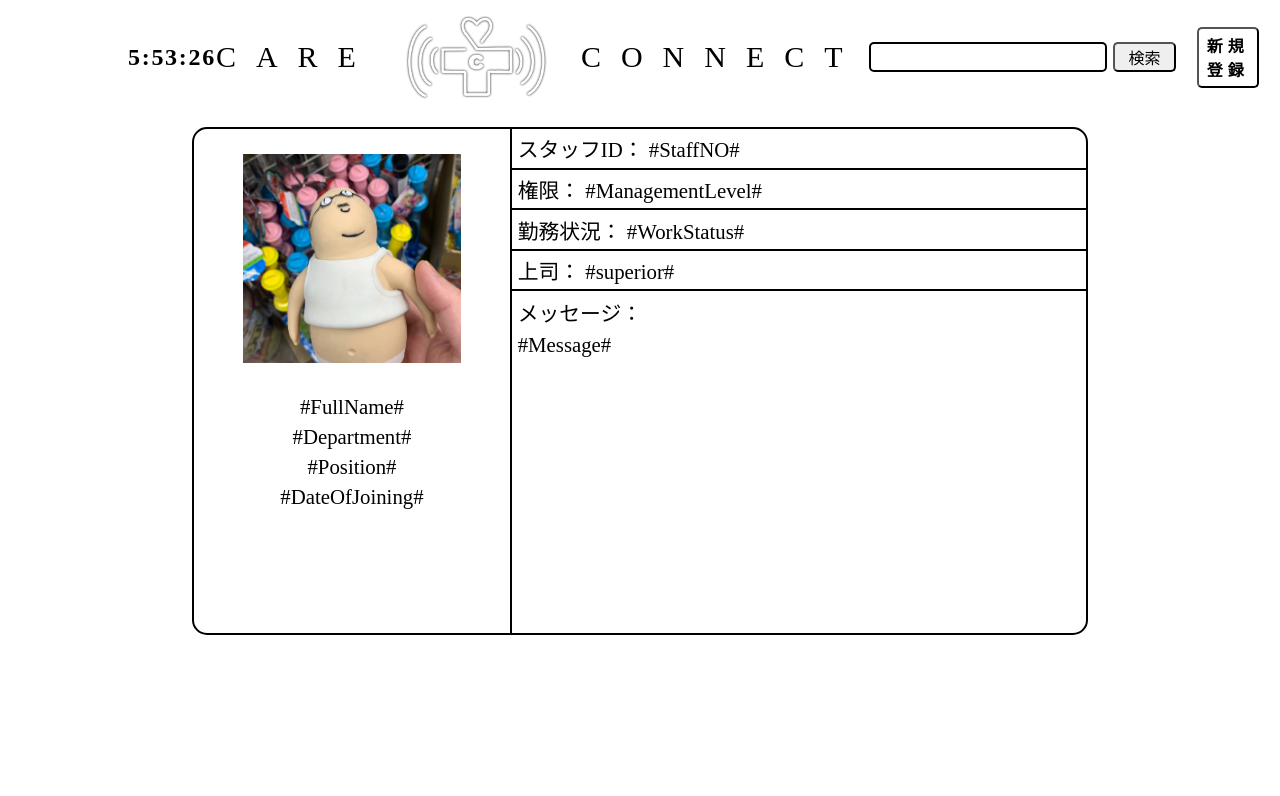
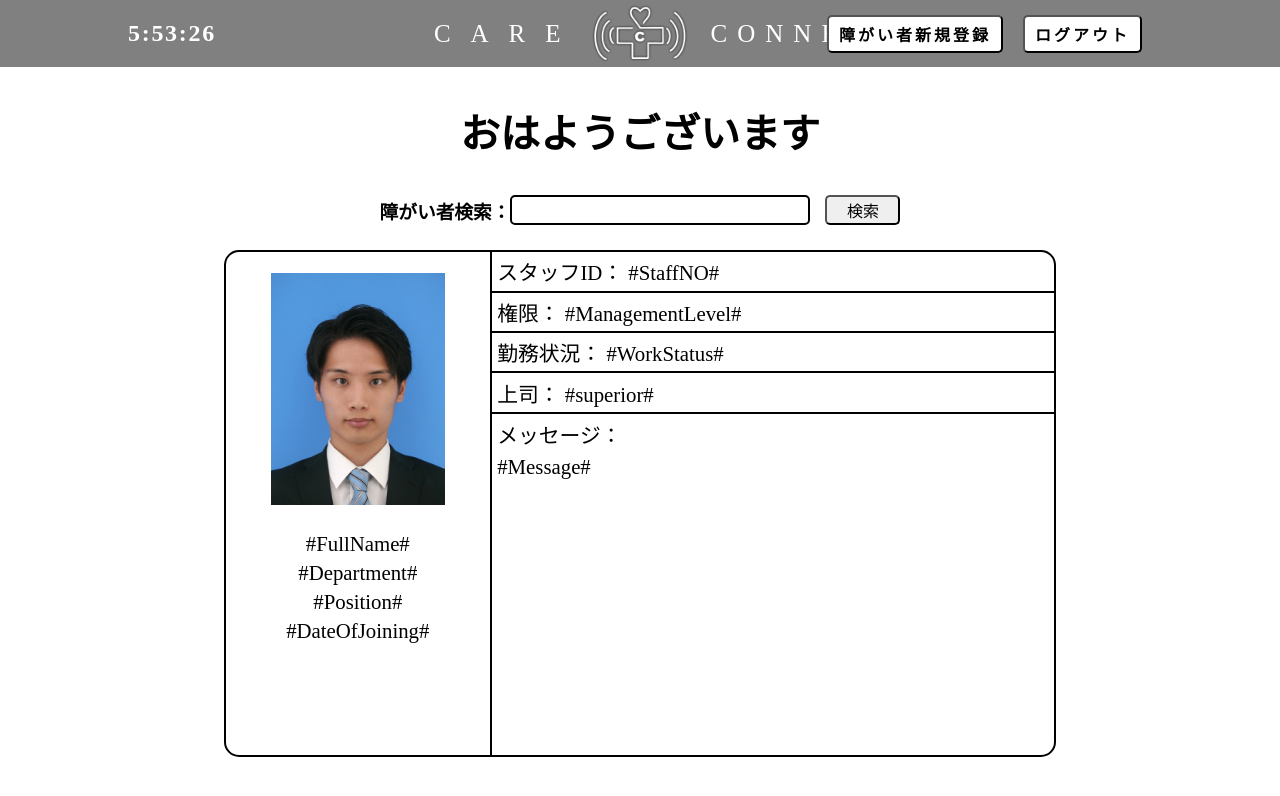
Before and after one commit to ECC200/frontend, a React (Vite) app: page /WebStaffData in a window 1280 px wide. Shown: the top 796 px of the page. Built offline with nearby package versions, Linux system fonts and the light colour scheme.

Commit message:
frontend version 1

```diff
--- a/src/Web/webDisSignUp.jsx
+++ b/src/Web/webDisSignUp.jsx
@@ -1,15 +1,20 @@
 import { useState } from "react";
 import { css } from '@emotion/css'
+import { useNavigate } from 'react-router-dom';
 import Axios from 'axios';
 import styled from "@emotion/styled";
-import Logofunc from "../LogoSetup";
 import CircularProgress from '@mui/material/CircularProgress';
 import Box from '@mui/material/Box';
 import Dialog from '@mui/material/Dialog';
 import DialogContent from '@mui/material/DialogContent';
 import DialogTitle from '@mui/material/DialogTitle';
+import WebHeader from './webHeader.jsx';
+import BackButtonImage from '../assets/back.png';
+
+
 
 function DisSignUpTop() {
+  const navigate = useNavigate();
   const [dob, setDob] = useState({ year: "", month: "", day: "" });
   const [emergencyContactArray, setEmergencyContactArray] = useState([
     { name: "", phone: "" },
@@ -157,8 +162,14 @@ function DisSignUpTop() {
           )
         )}
 
+      <Header>
+        <BackButtonStyled src={BackButtonImage} alt="戻る" onClick={() => navigate(-1)} />
+        <WebHeader />
+      </Header>
+
+      <PageTitle>障がい者新規登録</PageTitle>
+
       <LoginContainer>
-        <Logofunc />
         {/* 名前 */}
         <InputArea100>
           {checkErr && allData.user_name === "" ?
@@ -447,7 +458,7 @@ function DisSignUpTop() {
 
         {/* 緊急連絡先 */}
         <Emergency>緊急連絡先</Emergency>
-        <h4>緊急連絡先は最低一人です</h4>
+        <h4>* 緊急連絡先は最低一人です</h4>
         <TwoBar>
           <TwoColumn>
             {/* 関係 */}
@@ -558,8 +569,22 @@ function DisSignUpTop() {
 
 export default DisSignUpTop;
 
+const Header = styled.header`
+  display: flex;
+  justify-content: space-between;
+  align-items: center;
+  margin: 0 auto;
+  background-color:gray;
+`;
+
+const PageTitle = styled.h1`
+      text-align: center;
+      margin:35px 0 0 0;
+      font-size:40px;
+`
+
 const LoginContainer = styled.div`
-      margin: 3.5% auto 5% auto;
+      margin: 2% auto 5% auto;
       width: 50%;
       display:flex;
       flex-direction: column;
@@ -687,6 +712,7 @@ const SubmitBtn = styled.button`
       border-radius: 20px;
       color: #000;
       font-size: 100%;
+      font-weight: bold;
       letter-spacing: 5px;
       margin: 0 auto;
       margin-top: 5%;
@@ -716,3 +742,11 @@ const Emergency = styled.h2`
 const Confirm = styled.h3`
       margin:5px 0;
       `
+
+const BackButtonStyled = styled.img`
+  position: absolute;
+  width: 40px;
+  height: 40px;
+  margin-left: 20px;
+  cursor: pointer;
+`;
--- a/src/Web/webHeader.jsx
+++ b/src/Web/webHeader.jsx
@@ -1,43 +1,55 @@
 import Logofile from "../assets/logo.png";
 import styled from "@emotion/styled";
+import { Global, css } from '@emotion/react';
 
 function webHeader() {
   const LogoArea = styled.div`
     display: grid;
     justify-content: center;
     align-items: center;
-    margin-left: auto;
-    margin-right: auto;
-    width: 90%;
+    width: 100%;
+    background-color:grey;
+    padding:0.3% 0;
   `;
   const LogoImg = styled.img`
     width: 100px;
-    @media (min-width: 768px) {
-        width: 150px;
-    }
-    margin: 0 auto;
+    margin: 0 10px;
     filter: drop-shadow(0 0 1px #000);
   `;
   const LogoName = styled.div`
     display: flex;
     justify-content: center;
     align-items: center;
-    color: #000;
+    color: #fff;
     letter-spacing: 20px;
-    padding: 0;
-    font-size: 30px;
+    padding: 0 auto;
+    font-size: 25px;
     text-align: center;
     text-transform: uppercase;
+    span{
+      letter-spacing: 10px;
+      margin-left:10px;
+    }
   `;
 
   return (
-    <LogoArea>
-      <LogoName>
-        Care&nbsp;
-        <LogoImg src={Logofile} alt="Logo" />
-        &nbsp;Connect
-      </LogoName>
-    </LogoArea>
+    <>
+      <Global
+        styles={css`
+      * {
+        margin: 0;
+        box-sizing: border-box;
+      }
+    `}
+      />
+      <LogoArea>
+        <LogoName>
+          &nbsp;&nbsp;Care
+          <LogoImg src={Logofile} alt="Logo" />
+          <span>Connect</span>
+        </LogoName>
+      </LogoArea>
+    </>
   );
 }
 
--- a/src/Web/webPatientData.jsx
+++ b/src/Web/webPatientData.jsx
@@ -12,6 +12,7 @@ import PersonImg from '../assets/taku.jpeg';
 import EditImage from '../assets/edit.png';
 import BackButtonImage from '../assets/back.png';
 import SaveButtonImage from '../assets/save.png';
+import ReturnButtonImage from '../assets/x.png';
 import WebHeader from './webHeader.jsx';
 
 const lineSize = '2.5px';
@@ -66,13 +67,6 @@ function WebpatientData() {
         }
     };
 
-    const handleEditClick = () => {
-        setIsEditing(true); // 編集状態にする
-    };
-
-    const handleEditClose = () => {
-        setOpen(true);
-    }
     const handleSave = () => {
         setLoad(true)
         const patientDataToSave = { ...patientData, contentList };
@@ -93,7 +87,7 @@ function WebpatientData() {
     return (
         <>
             {load ? (
-                <Dialog open={open}>
+                <Dialog open={open} onClose={() => setOpen(false)}>
                     <DialogTitle className={css`text-align: center;`}>注意</DialogTitle>
                     <DialogContent className={css`width:600px;text-align: center;`}>
                         {!sended ? (
@@ -122,15 +116,19 @@ function WebpatientData() {
             <Header>
                 <BackButtonStyled src={BackButtonImage} alt="戻る" onClick={() => navigate(-1)} />
                 <WebHeader />
-                <div></div>
             </Header>
+
+            <PageTitle>障がい者データ</PageTitle>
 
             <EditBtn>
                 {isEditing && (
-                    <img src={SaveButtonImage} alt="保存" onClick={handleEditClose} className={css`width: 30px;height: 30px;`} />
+                    <div className={css`display:flex;`}>
+                        <img src={SaveButtonImage} alt="保存" onClick={() => setOpen(true)} className={css`width: 30px;height: 30px;margin:0 10px;`} />
+                        <img src={ReturnButtonImage} alt="編集戻る" onClick={() => setIsEditing(false)} className={css`width: 30px;height: 30px;margin:0 10px;`} />
+                    </div>
                 )}
                 {!isEditing && (
-                    <img src={EditImage} alt="編集" onClick={handleEditClick} className={css`width: 30px;height: 30px;`} />
+                    <img src={EditImage} alt="編集" onClick={() => setIsEditing(true)} className={css`width: 30px;height: 30px;`} />
                 )}
             </EditBtn>
 
@@ -278,14 +276,15 @@ export default WebpatientData;
 const Header = styled.header`
   display: flex;
   justify-content: space-between;
-  padding: 10px;
+  align-items: center;
+  margin: 0 auto;
+  background-color:gray;
 `;
 
 const BackButtonStyled = styled.img`
-    position: relative;
+  position: absolute;
   width: 40px;
   height: 40px;
-  margin-top: 20px;
   margin-left: 20px;
   cursor: pointer;
 `;
@@ -293,7 +292,6 @@ const BackButtonStyled = styled.img`
 const ContainerStyle = styled.div`
   display: grid;
   grid-template-columns: 1fr 2fr 1fr;
-  gap: 10px;
   width: 85%;
   border: ${lineSize} solid #000;
   border-radius: 15px;
@@ -334,6 +332,10 @@ const ContentListStyle = styled.table`
 const InfoLeftData = styled.div`
   text-align: left;
   border:none;
+  padding: 5px;
+  th{
+    padding: 3px 0;
+  }
   th{
      padding-right: 15px;
   }
@@ -439,3 +441,9 @@ const SubmitBtn = styled.button`
       text-transform: uppercase;
       cursor: pointer;
       `;
+
+const PageTitle = styled.h1`
+      text-align: center;
+      margin:25px 0 0 0;
+      font-size:40px;
+`
--- a/src/Web/webStaffData.jsx
+++ b/src/Web/webStaffData.jsx
@@ -1,19 +1,19 @@
 import { useState, useEffect, useCallback, useRef } from 'react'
 import { useNavigate } from "react-router-dom";
 import { Axios } from 'axios';
+import { css } from '@emotion/css'
 import Dialog from '@mui/material/Dialog';
 import DialogContent from '@mui/material/DialogContent';
 import DialogTitle from '@mui/material/DialogTitle';
 import WebHeader from './webHeader.jsx';
 import styled from '@emotion/styled';
-import TestImg from '../assets/螢幕截圖 2024-06-06 11.22.29.png'
-
-
+import PersonImg from '../assets/taku.jpeg';
 
 function WebStaffData() {
     const StaffID = '#'
     const navigate = useNavigate();
     const [open, setOpen] = useState(false);
+    const [logout, setLogout] = useState(false);
     const [isInactive, setIsInactive] = useState(false);
     const timeoutRef = useRef(null);
     const [searchbar, setSearchbar] = useState('')
@@ -57,6 +57,10 @@ function WebStaffData() {
         navigate("/webStaffReLogin/", { state: dataForReLogin });
     };
 
+    const handleLogout = () => {
+        setLogout(true)
+    }
+
     // 時間
     const [time, setTime] = useState(new Date());
     useEffect(() => {
@@ -81,7 +85,7 @@ function WebStaffData() {
     if (!isInactive) {
         return (
             <>
-                <Dialog Dialog open={open} onClose={() => setOpen(false)}>
+                <Dialog open={open} onClose={() => setOpen(false)}>
                     <Testasd>
                         <DialogTitle>検索結果</DialogTitle>
                         <DialogContent className='DialogContentStyle'>
@@ -94,29 +98,40 @@ function WebStaffData() {
                     </Testasd>
                 </Dialog >
 
+                <Dialog open={logout} onClose={() => setLogout(false)}>
+                    <Testasd className={css`text-align: center;`}>
+                        <DialogTitle>ログアウト確認</DialogTitle>
+                        <DialogContent className='DialogContentStyle'>
+                            <h3>本当にログアウトをしますか？</h3>
+                            <SubmitBtn onClick={() => navigate("/WebLogin/")}>ログアウト</SubmitBtn>
+                        </DialogContent>
+                    </Testasd>
+                </Dialog >
+
                 <Header>
-                    {time.getSeconds() > 9 ?
+                    {
+                        time.getSeconds() > 9 ?
                             (<ShowTime><h2>{time.getHours()}:{time.getMinutes()}:{time.getSeconds()}</h2></ShowTime>)
                             :
                             (<ShowTime><h2>{time.getHours()}:{time.getMinutes()}:0{time.getSeconds()}</h2></ShowTime>)
                     }
                     <WebHeader />
+                    <HeaderRigjht>
+                        <HeaderBtn onClick={() => navigate("/webDisSignUp/")}>障がい者新規登録</HeaderBtn>
+                        <HeaderBtn onClick={handleLogout}>ログアウト</HeaderBtn>
+                    </HeaderRigjht>
+                </Header>
 
-                    <HeaderRight>
+                <PageTitle>おはようございます</PageTitle>
                 <SearchBarArea>
+                    <h3>障がい者検索：</h3>
                     <SearchBar type='text' id='searchbar' value={searchbar} onChange={HandleSearch} />
                     <SearchBarBtn type='submit' onClick={() => setOpen(true)}>検索</SearchBarBtn>
                 </SearchBarArea>
 
-                        <SignUpBtn onClick={() => navigate("/webDisSignUp/")}>新規登録</SignUpBtn>
-                    </HeaderRight>
-                </Header>
-
-
-
                 <DataTable>
                     <InfoLeftPart>
-                        <img src={TestImg} alt="Icon" />
+                        <img src={PersonImg} alt="Icon" />
                         <InfoLeftData>
                             <InfoLeftDataItem>{StaffData.FullName}</InfoLeftDataItem>
                             <InfoLeftDataItem>{StaffData.Department}</InfoLeftDataItem>
@@ -149,35 +164,28 @@ const fontSize = '1.3em';
 
 // --------------------------------------------Header----------------------------------------------------
 const Header = styled.header`
-    margin-top: 1%;
     display: flex;
     align-items: center;
     justify-content:space-between;
 `
 // Time
 const ShowTime = styled.div`
+    position: absolute;
     margin-left: 10%;
-    color: #000;
+    color: #fff;
     letter-spacing: 1.7px;
-`
-const HeaderRight = styled.div`
-    display: flex;
-    flex-direction: row;
-    align-items: center;
-    width: 70%;
 `
 // ----------------------SearchBar----------------------
 const SearchBarArea = styled.div`
     display: flex;
     flex-direction: row;
-    justify-content:end;
+    justify-content:center;
     align-items: center;
-    width: 75%;
 `
 const SearchBar = styled.input`
     width: 300px;
     height: 30px;
-    margin: 0 2%;
+    margin-right:15px;
     border: 2px solid black;
     border-radius: 5px;
 `
@@ -188,15 +196,15 @@ const SearchBarBtn = styled.button`
     border-radius: 5px;
 `
 // --------------------------------------------
-const SignUpBtn = styled.button`
+const HeaderBtn = styled.button`
     background-color: #fff;
     border-radius: 5px;
-    font-size:16px;
+    font-size: 16px;
     font-weight:bold;
     text-align:center;
-    margin: 0 5%;
-    padding:1% 1.5%;
-    letter-spacing:5px;
+    padding:5px 10px;
+    margin: 0 10px;
+    letter-spacing:3px;
 `
 
 // ------------------------------------------------------------------------------------------------
@@ -207,7 +215,7 @@ const DataTable = styled.div`
         display: grid;
         grid-template-columns: auto auto;
         margin: 25px auto;
-        width: 70%;
+        width: 65%;
         border: ${lineSize} solid #000;
         border-radius: 15px;
     `
@@ -218,7 +226,7 @@ const InfoLeftPart = styled.div`
         text-align: center;
         margin-top: 3%;
         img{
-            width: 250px;
+            width: 200px;
             padding:5%;
         }
     `
@@ -257,6 +265,32 @@ const InfoRightMessage = styled.div`
 
 
 const Testasd = styled.div`
-width:1000px;
+width:600px;
 `
 // ------------------------------------------------------------------------------------------------
+const PageTitle = styled.h1`
+      text-align: center;
+      margin:35px 0;
+      font-size:40px;
+`
+const HeaderRigjht = styled.div`
+    width:90%;
+    position:absolute;
+    text-align:center;
+    display:flex;
+    justify-content:end;
+`
+const SubmitBtn = styled.button`
+      border: 1px solid #000;
+      background-color: transparent;
+      border-radius: 20px;
+      color: #000;
+      font-size: 100%;
+      font-weight: bold;
+      letter-spacing: 5px;
+      margin: 0 auto;
+      margin-top: 5%;
+      padding: 10px 20px;
+      text-transform: uppercase;
+      cursor: pointer;
+      `;
```
Also changed, not shown: src/Web/webSignUp.jsx (deleted, +0 -86 lines), src/assets/back.png, src/assets/x.png (added). Lines whose indentation alone changed are shown as unchanged.
